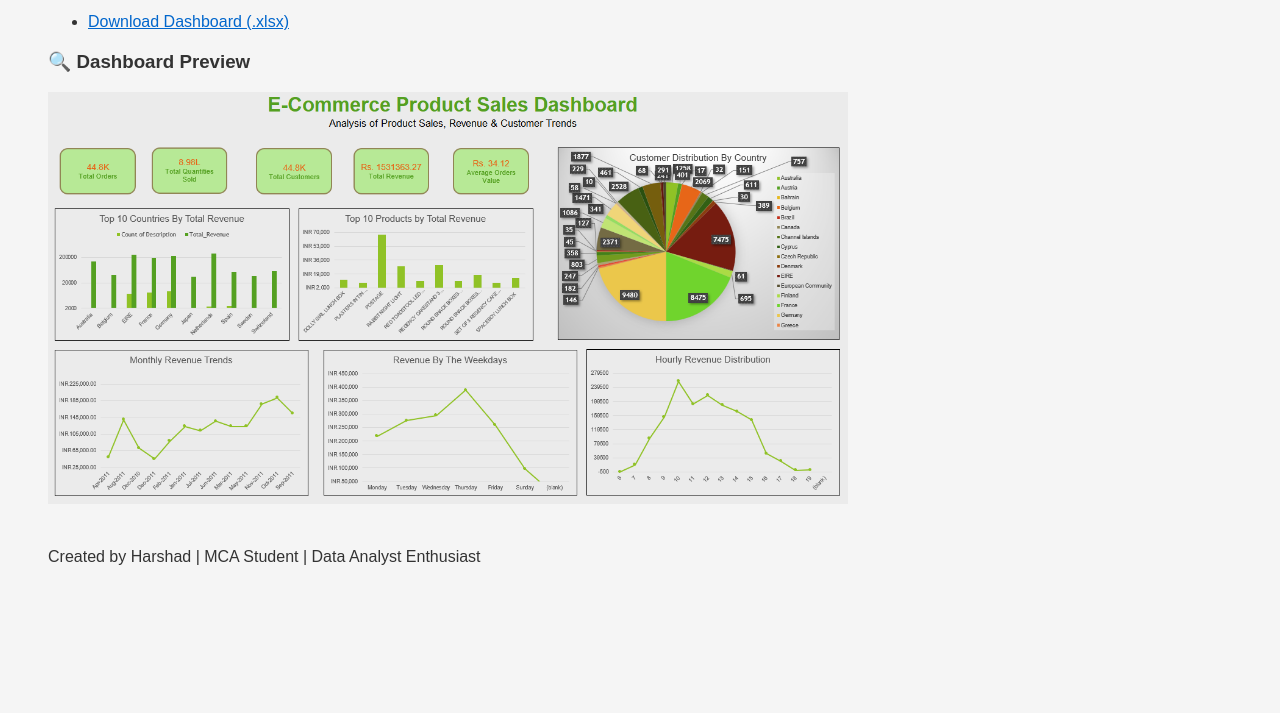
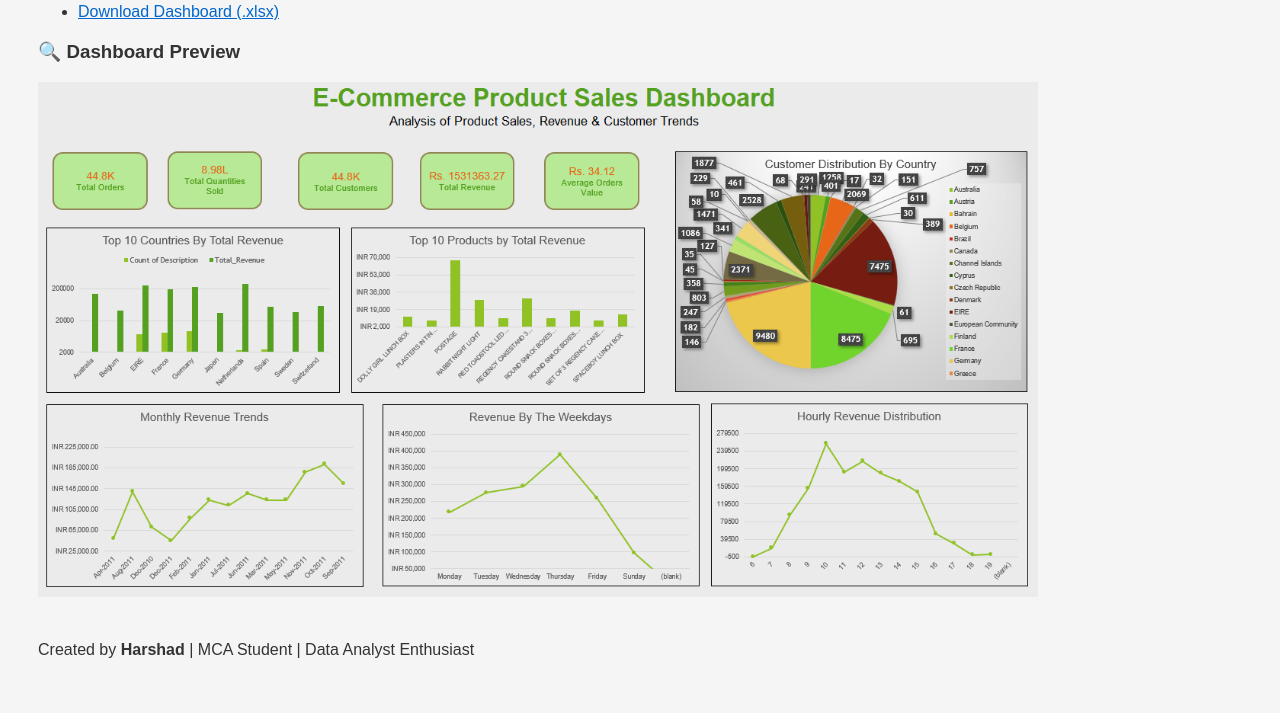
Before and after one commit to harshad912004/Ecommerce_Product_Retail_Dashboard, a plain HTML site: page index.html in a window 1280 px wide. Shown: the part 150-863 px from the top of the page. Before the commit the page ends 800 px from the top, so only its background shows below. Drawn offline with Linux system fonts and the light colour scheme.

Commit message:
Update index.html

```diff
--- a/index.html
+++ b/index.html
@@ -6,7 +6,7 @@
   <style>
     body {
       font-family: Arial, sans-serif;
-      padding: 40px;
+      padding: 30px;
       background-color: #f5f5f5;
       color: #333;
     }
@@ -31,11 +31,11 @@
 
   <div class="preview">
     <h3>🔍 Dashboard Preview</h3>
-    <img src="EPRD.png" alt="Dashboard Screenshot" width="800">
+    <img src="EPRD.png" alt="Dashboard Screenshot" width="1000">
   </div>
 
   <footer>
-    <p style="margin-top: 40px;">Created by Harshad | MCA Student | Data Analyst Enthusiast</p>
+    <p style="margin-top: 40px;">Created by <b>Harshad</b> | MCA Student | Data Analyst Enthusiast</p>
   </footer>
 </body>
 </html>
```
